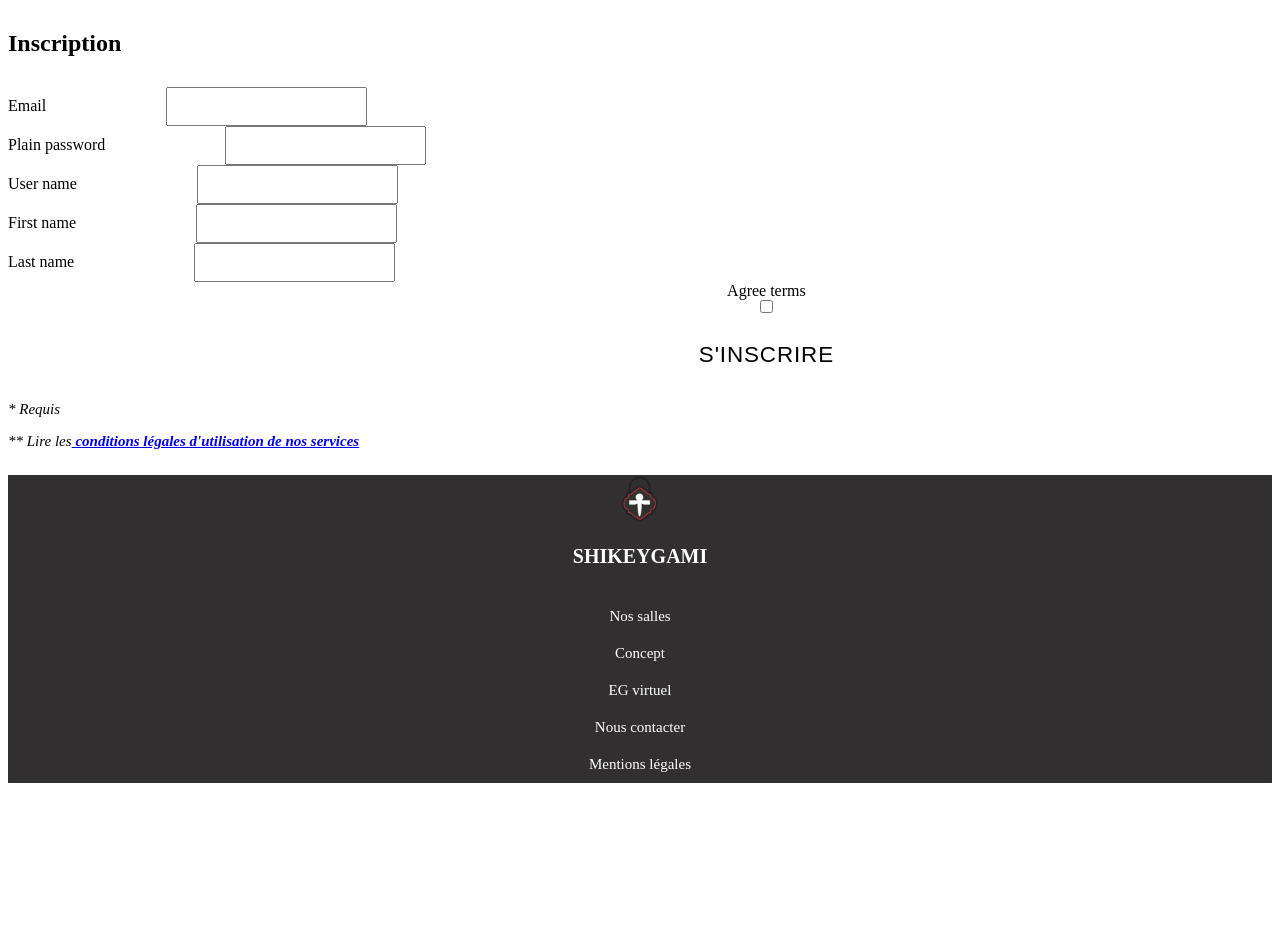
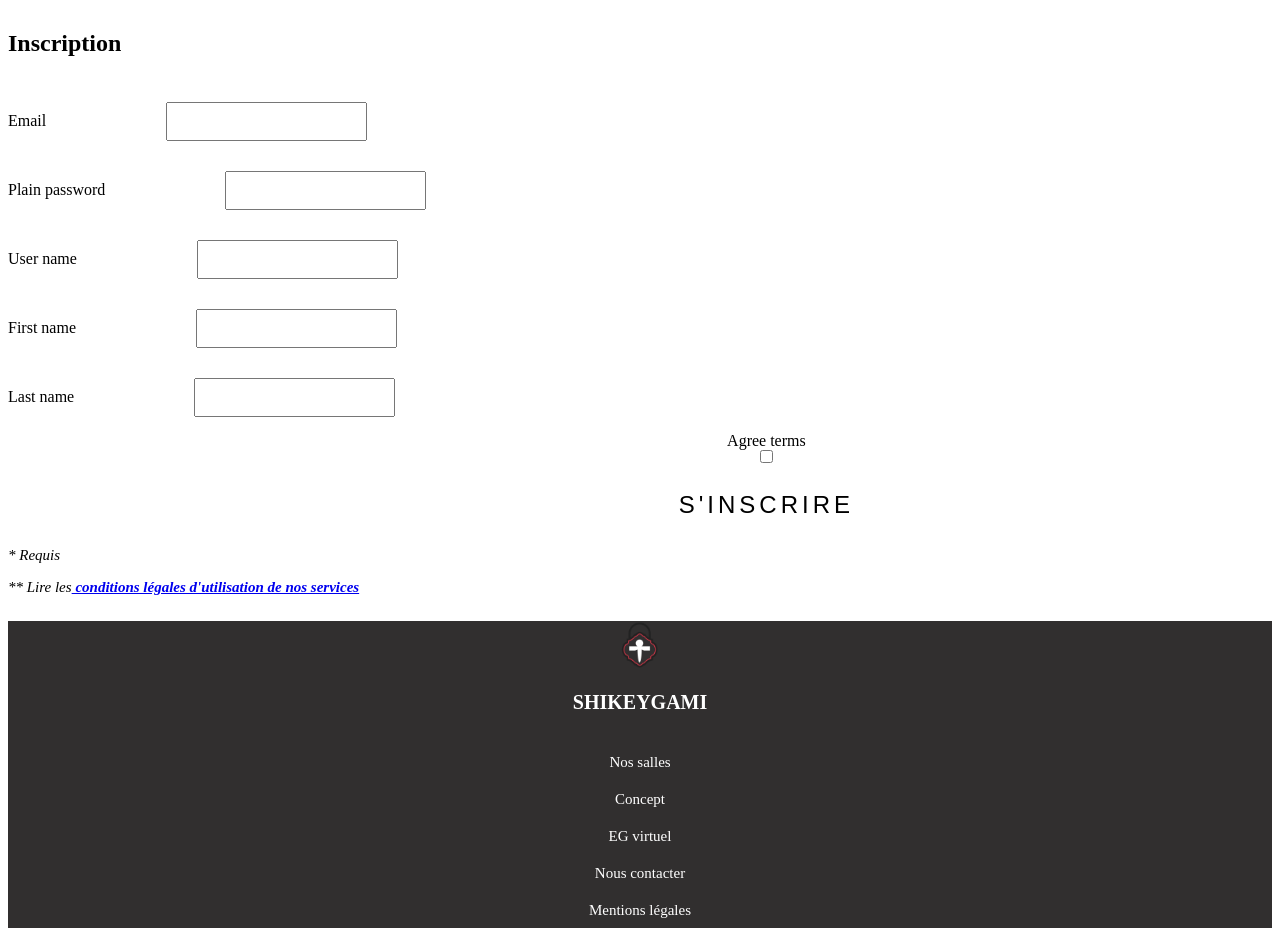
Before and after one commit to AidounNejma/Shikeygami, a Symfony app: template templates/registration/register.html.twig in a window 1280 px wide; the page is wider, and only the part inside the window is pictured. Shown: the part 83-1011 px from the top of that part. Before the commit the page ends 866 px from the top of that part, so only its background shows below. Run offline with Twig, Linux system fonts and the light colour scheme; the template is opened without the code that fills it, so the values that code supplies are empty; form fields are guessed from the names that the template uses; style sheets or scripts are compiled from the project's sources; some libraries are stand-ins or nearby versions.

Commit message:
Finitions de l'inscription

```diff
--- a/assets/styles/app.css
+++ b/assets/styles/app.css
@@ -20,6 +20,7 @@ h1, h2, h3, p, div{
 
 a{
     text-decoration: none;
+    color: inherit;
 }
 
 /********************** *****************************/
--- a/assets/styles/register.css
+++ b/assets/styles/register.css
@@ -15,6 +15,7 @@
     display: flex;
     flex-direction: column;
     width: fit-content;
+    padding-block: 15px;
 }
 .formulaire-terms{
     display: flex;
@@ -43,6 +44,9 @@ input{
 .legal-link{
     font-weight: 700;
 }
+.legal-link:hover{
+    text-decoration: underline;
+}
 
 /* Design bouton */
 .btn-anim {
@@ -52,17 +56,17 @@ input{
 
 .btn {
     display: block;
-    margin: 0.5em 0;
-    padding: 0.8em 2.2em;
+    margin-block: 20px;
+    padding: 8px 50px;
     cursor: pointer;
     background: #FFFFFF;
     border: none;
-    border-radius: 0.4em;
+    border-radius: 20px;
     text-transform: uppercase;
-    font-size: 1.4em;
+    font-size: 24px;
     font-family: "Nunito", sans-serif;
     font-weight: 500;
-    letter-spacing: 0.04em;
+    letter-spacing: 4px;
 }
 .btn:hover {
     color: #d53648;
--- a/templates/registration/register.html.twig
+++ b/templates/registration/register.html.twig
@@ -46,7 +46,7 @@
 			    <div class="btn-anim">
 				    <button type="submit" class="btn">S'inscrire</button>
 			    </div>
-            {{ form_start(registrationForm) }}
+            {{ form_end(registrationForm) }}
 
 
 			<p class="legal">* Requis</p>
```
